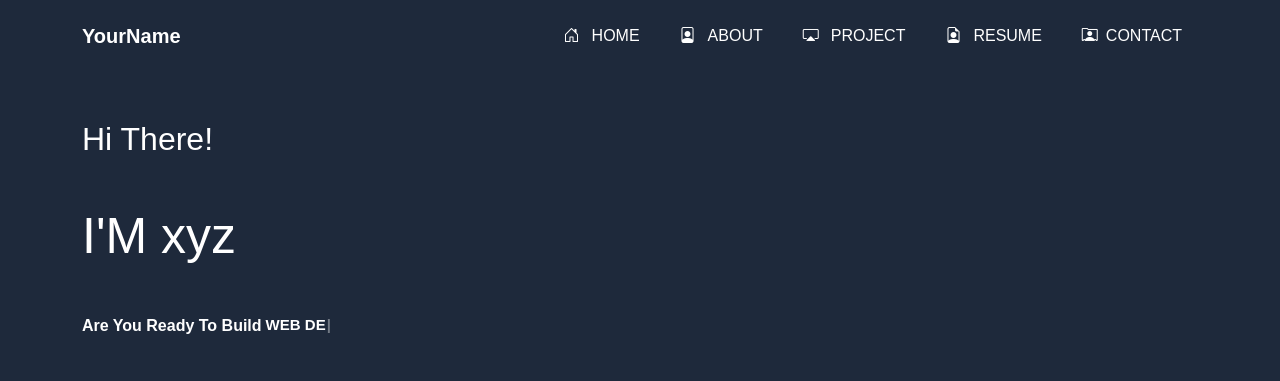
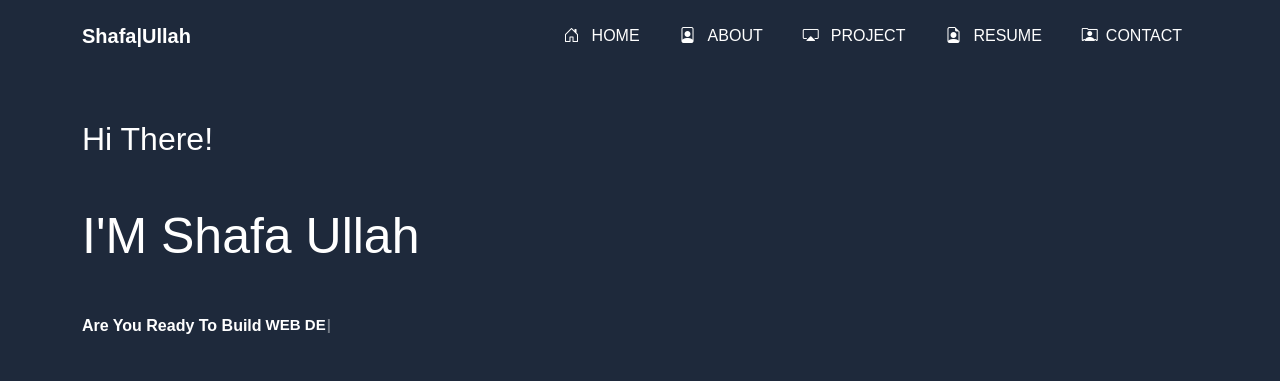
Before and after one commit to MuhammadShafaullah/Shafaullah-Portfolio_Simple, a plain HTML site: page index.html in a window 1280 px wide. Shown: the top 381 px of the page. Drawn offline with nearby package versions, Linux system fonts and the light colour scheme.

Commit message:
Update index.html

```diff
--- a/index.html
+++ b/index.html
@@ -19,7 +19,7 @@
     <section>
         <nav class="navbar navbar-expand-lg   fixed-top " id="mynav">
             <div class="container  ">
-                <a id="navColor" class="navbar-brand  fw-bold fs-5" href="#">YourName</a>
+                <a id="navColor" class="navbar-brand  fw-bold fs-5" href="#">Shafa|Ullah</a>
                 <button class="rounded navbar-toggler" type="button" data-bs-toggle="collapse"
                     data-bs-target="#navbarSupportedContent" aria-controls="navbarSupportedContent"
                     aria-expanded="false" aria-label="Toggle navigation">
@@ -73,7 +73,7 @@
                 <div class="col-12 col-sm-12 col-lg-6">
                     <div class="text-white">
                         <h2 class="mb-5">Hi There!</h2>
-                        <h1 style="font-size: 50px;">I'M xyz</h1>
+                        <h1 style="font-size: 50px;">I'M Shafa Ullah</h1>
                         <div class="d-flex align-items-center mt-5">
                             <h6 class="text-white mb-0 fw-bolder">
                                 Are You Ready To Build</h6>
```
